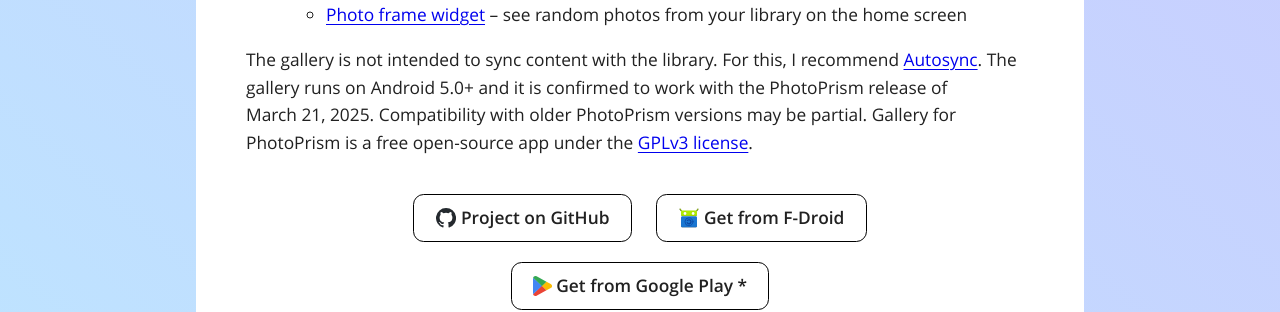
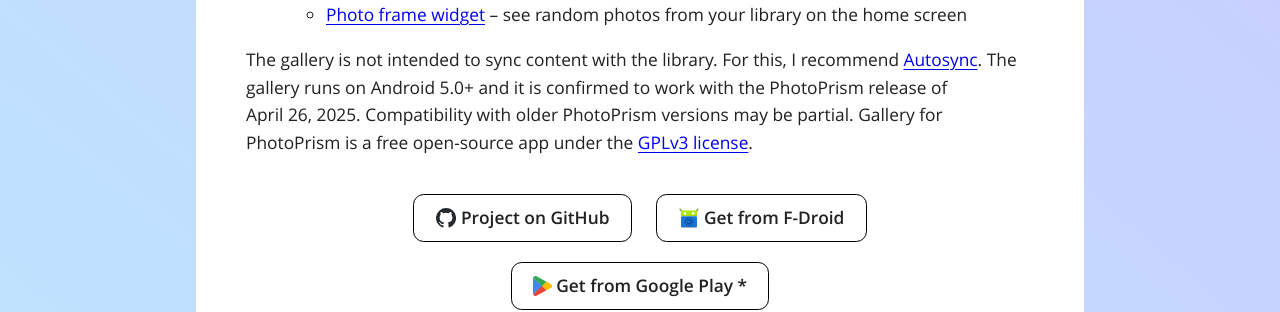
Before and after one commit to Radiokot/website, a Jekyll site: the page built from _projects/photoprism-android-gallery.html, in a window 1280 px wide. Shown: the part 1376-1688 px from the top of the page. Built offline with Jekyll 4.4.1, drawn with Linux system fonts in a browser that asks for light colours.

Commit message:
Update PhotoPrism version

```diff
--- a/_projects/photoprism-android-gallery.html
+++ b/_projects/photoprism-android-gallery.html
@@ -78,7 +78,7 @@
         href="https://play.google.com/store/apps/details?id=com.ttxapps.autosync"
         target="_blank">Autosync</a>.
     The gallery runs on Android 5.0+ and it is confirmed to work with the PhotoPrism release of
-    March&nbsp;21,&nbsp;2025. Compatibility with older PhotoPrism versions may be partial.
+    April&nbsp;26,&nbsp;2025. Compatibility with older PhotoPrism versions may be partial.
     Gallery for PhotoPrism is a free open-source app under the
     <a href="https://github.com/Radiokot/photoprism-android-client/tree/main?tab=readme-ov-file#license"
         target="_blank">GPLv3 license</a>.
```
